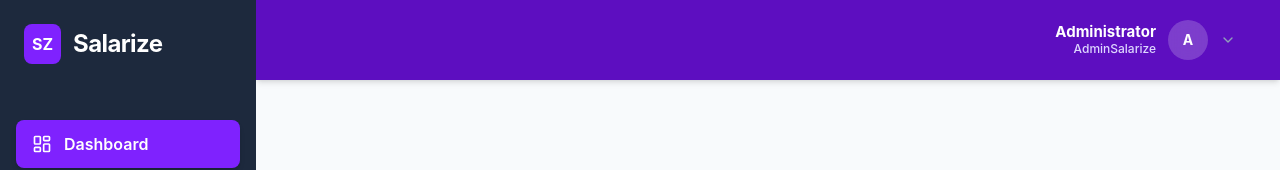
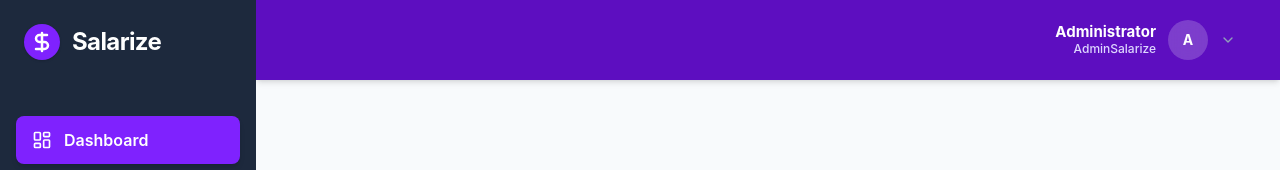
Before and after one commit to IvanRoxas/Salarize-V2, a Next.js app: page / in a window 1280 px wide. Shown: the top 170 px of the page. Built offline with nearby package versions, Linux system fonts and the light colour scheme; no server answers.

Commit message:
Update sidebar logo to match new favicon

```diff
--- a/src/app/(dashboard)/layout.tsx
+++ b/src/app/(dashboard)/layout.tsx
@@ -3,7 +3,7 @@ import AdminProfile from "@/components/AdminProfile";
 import SessionTimeout from "@/components/SessionTimeout";
 import RoleBasedSidebar from "@/components/RoleBasedSidebar";
 import Link from "next/link";
-import { Briefcase, LayoutDashboard, Users } from "lucide-react";
+import { Briefcase, LayoutDashboard, Users, DollarSign } from "lucide-react";
 
 export default async function DashboardLayout({
   children,
@@ -20,8 +20,8 @@ export default async function DashboardLayout({
       <aside className="w-64 bg-slate-800 text-white flex flex-col z-10">
         <div className="p-6">
           <div className="flex items-center space-x-3 mb-8">
-            <div className="bg-violet-600 text-white p-2 rounded-lg font-bold">
-              SZ
+            <div className="bg-violet-600 text-white p-1.5 rounded-full flex items-center justify-center shadow-sm">
+              <DollarSign className="w-6 h-6" strokeWidth={2.5} />
             </div>
             <h1 className="text-2xl font-bold tracking-tight text-white">Salarize</h1>
           </div>
```
